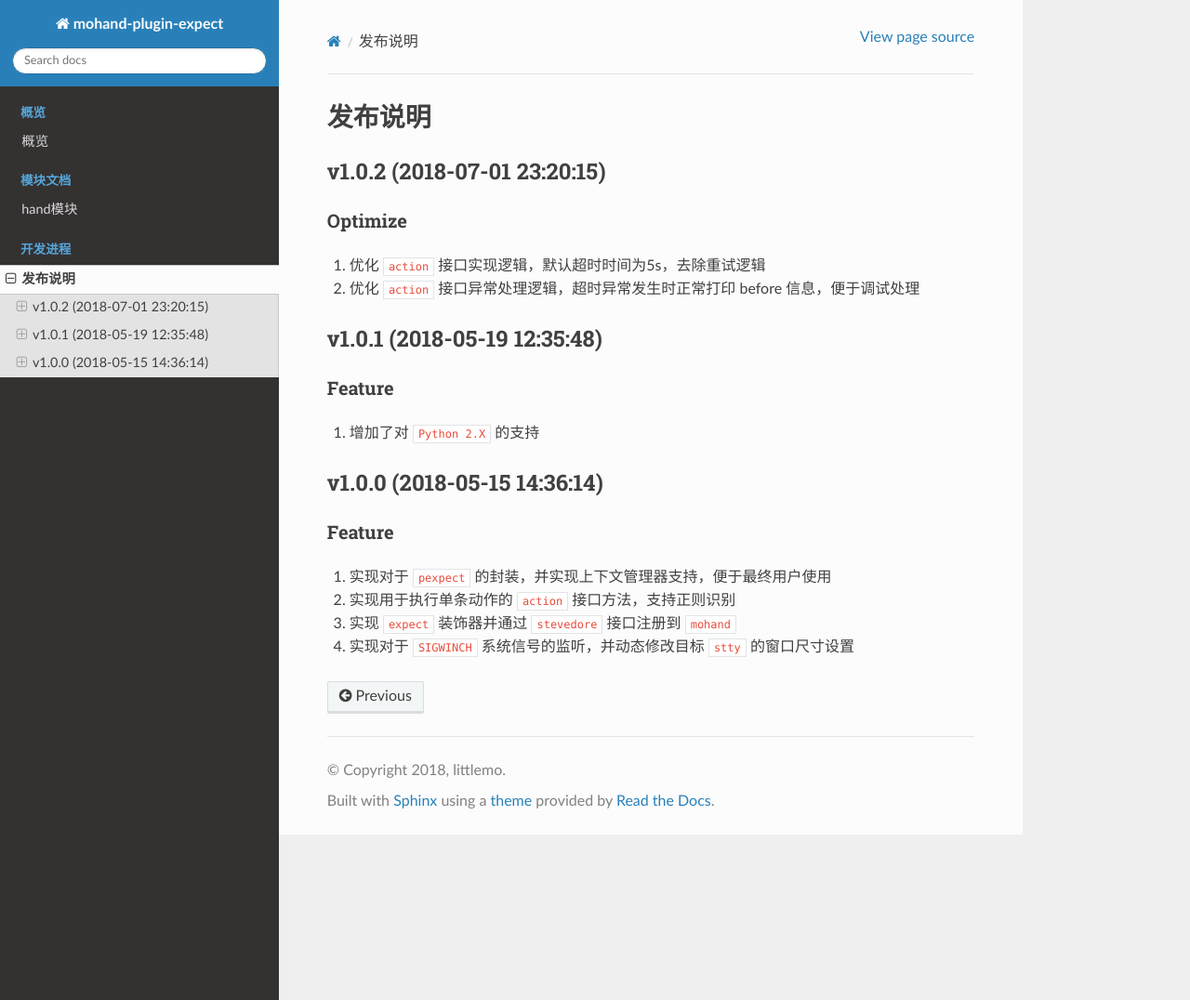
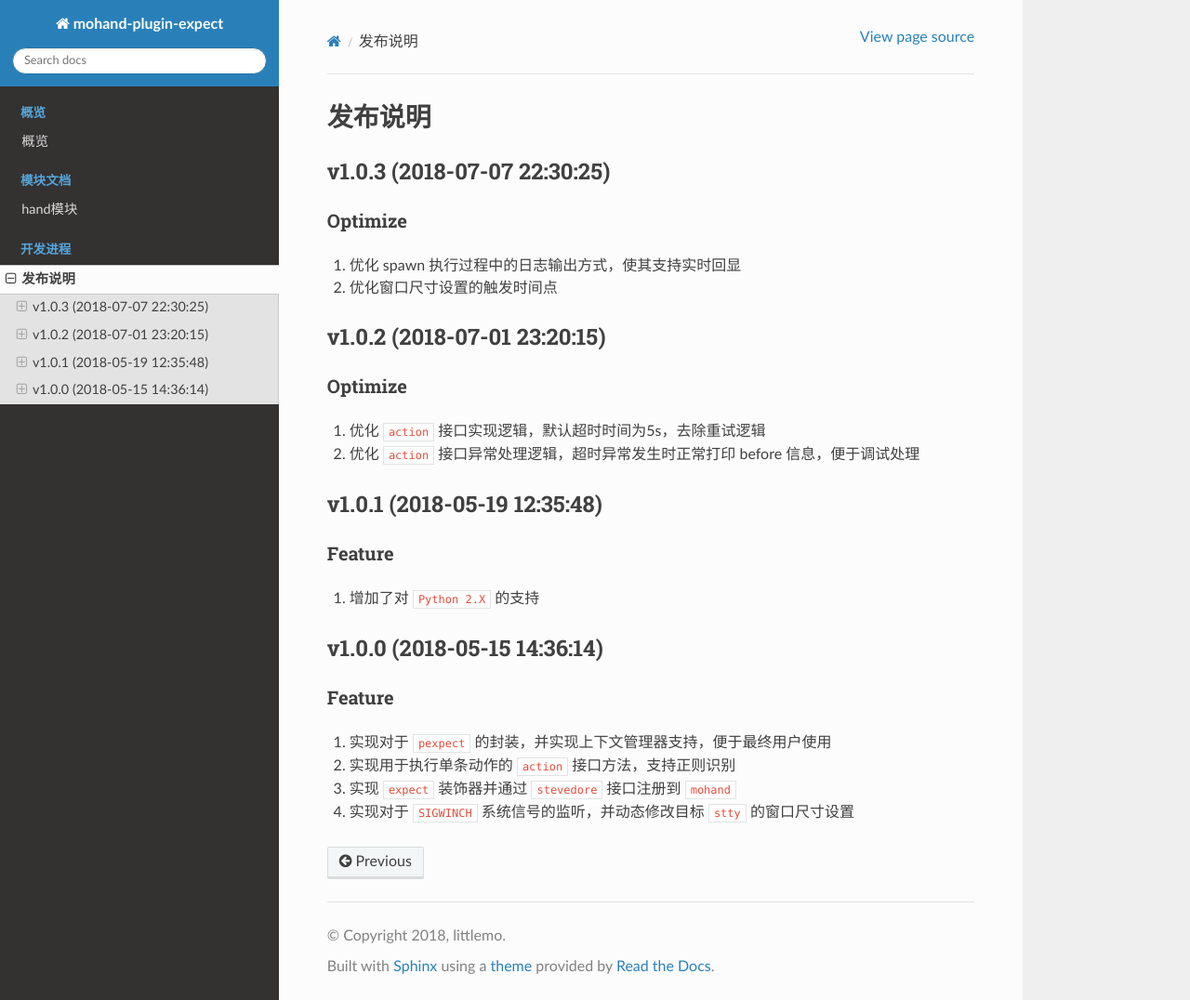
Before and after one commit to littlemo/mohand-plugin-expect, a Sphinx documentation site: the page built from docs/source/develop/release.rst, in a window 1280 px wide and 1076 px high. Shown: the whole window at 93% size. Built offline with Sphinx 7.4.7 and the Read the Docs theme 2.0.0, drawn with Linux system fonts in a browser that asks for light colours; formulas are drawn with MathJax 3; the version number could not be read and is left out.

Commit message:
Modify: 编写发布说明，更新版本为v1.0.3，并发布到pypi

```diff
--- a/docs/source/develop/release.rst
+++ b/docs/source/develop/release.rst
@@ -3,6 +3,16 @@
 ========
 发布说明
 ========
+
+v1.0.3 (2018-07-07 22:30:25)
+----------------------------
+
+Optimize
+~~~~~~~~
+
+#. 优化 spawn 执行过程中的日志输出方式，使其支持实时回显
+#. 优化窗口尺寸设置的触发时间点
+
 
 v1.0.2 (2018-07-01 23:20:15)
 ----------------------------
--- a/source/mohand_plugin_expect/version.py
+++ b/source/mohand_plugin_expect/version.py
@@ -16,7 +16,7 @@ VERSION_SUFFIX_BETA = 'b'
 VERSION_SUFFIX_RC = 'rc'
 VERSION_SUFFIX_NONE = None
 
-VERSION = (1, 0, 2, VERSION_SUFFIX_NONE, 0)
+VERSION = (1, 0, 3, VERSION_SUFFIX_NONE, 0)
 
 
 def get_setup_version():
```
